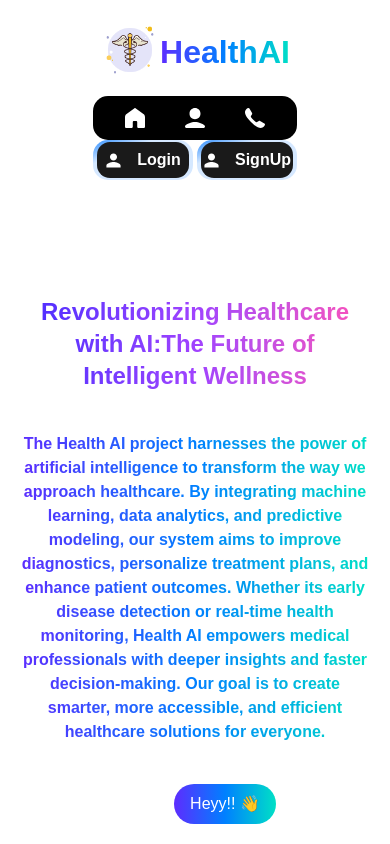
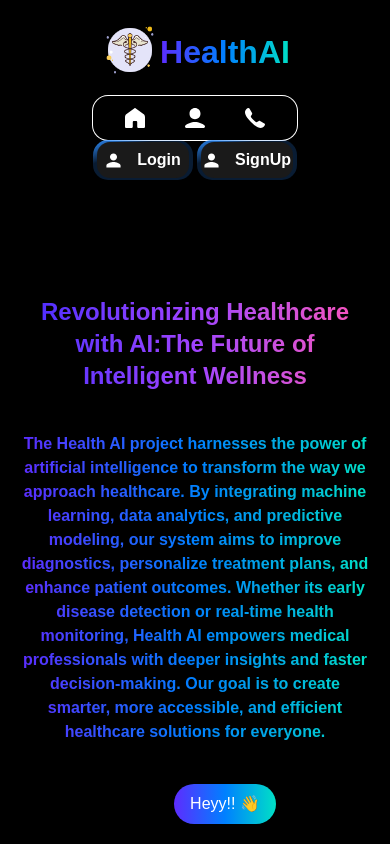
Before and after one commit to Vish9u-kr01/HealthAi-frontend, a Next.js app in the folder frontend/: page / in a window 390 px wide. Shown: the top 844 px of the page. Built offline with nearby package versions, Linux system fonts and the light colour scheme.

Commit message:
Update globals.css

```diff
--- a/frontend/app/globals.css
+++ b/frontend/app/globals.css
@@ -24,3 +24,9 @@ body {
   color: var(--foreground);
   font-family: Arial, Helvetica, sans-serif;
 }
+
+@media only screen and (max-width: 768px) {
+  body {
+    background-color:black;
+  }
+}
```
